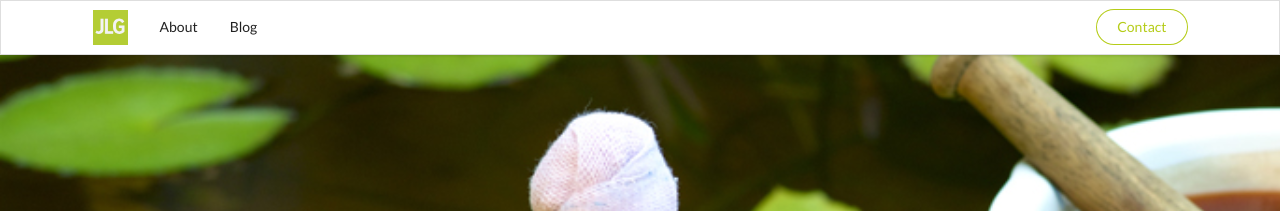
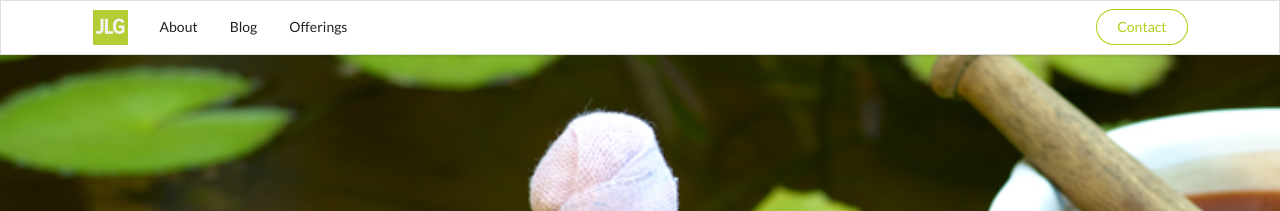
Before and after one commit to yogi-jerz/yogi-jerz.github.io, a Jekyll site: the page built from _posts/2016-01-06-4-simple-ayurveda-practices-to-incorporate-into-your-daily-routine.markdown, in a window 1280 px wide. Shown: the top 211 px of the page. Built offline with Jekyll 4.4.1, drawn with Linux system fonts in a browser that asks for light colours; nearby versions of some CDN libraries; comment, search, counter and statistics services are not loaded.

Commit message:
offerings page

```diff
--- a/_includes/header.html
+++ b/_includes/header.html
@@ -1,16 +1,19 @@
 <div class="ui borderless main menu fixed">
     <div class="ui container">
         <a class=" header item" href="/">
-          <img class="logo" src="/images/logo.png" />
+            <img class="logo" src="/images/logo.png" />
         </a>
-
         <a class="item" href="/#about-me">About</a>
-
-         {% if page.url == "/blog/index.html" %}
+        {% if page.url == "/blog/index.html" %}
         <a class="item active" href="/blog/">Blog</a>
-              {% else %}
-                 <a class="item" href="/blog/">Blog</a>
-                 {% endif %}
+        {% else %}
+        <a class="item" href="/blog/">Blog</a>
+        {% endif %}
+        {% if page.url == "/offerings/index.html" %}
+        <a class="item active" href="/offerings/">Offerings</a>
+        {% else %}
+        <a class="item" href="/offerings/">Offerings</a>
+        {% endif %}
         <div class="right item">
             <a href="/contact/" class="ui circular basic olive button">Contact</a>
         </div>
--- a/_layouts/default.html
+++ b/_layouts/default.html
@@ -16,7 +16,10 @@
     <script src="/javascripts/instagramLite.js"></script>
     <script>
     $(document).ready(function() {
-
+$('.multi')
+  .dropdown({
+    allowAdditions: true
+  });
 
         (function(d, t) {
             var g = d.createElement(t),
--- a/_sass/_theme.scss
+++ b/_sass/_theme.scss
@@ -176,3 +176,10 @@ video {
 #Container .mix{
   display: none;
 }
+
+section.section {
+  padding: 60px 0px;
+}
+section.subsection {
+  margin-top: 30px;
+}
```
